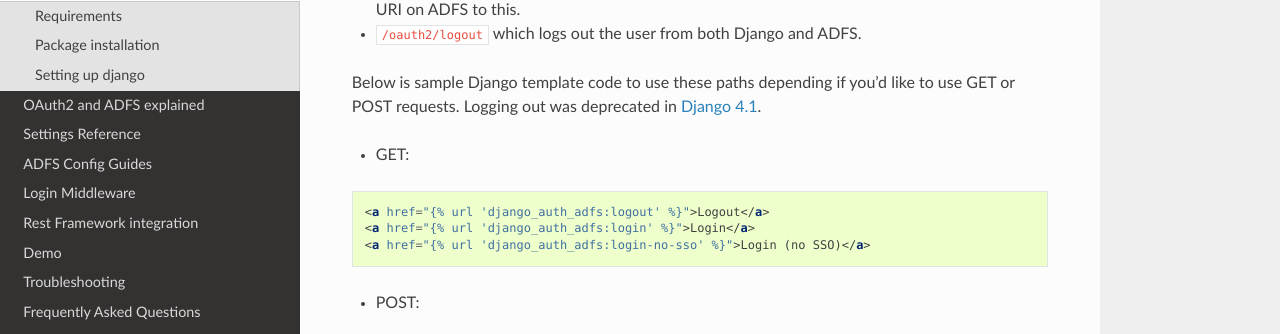
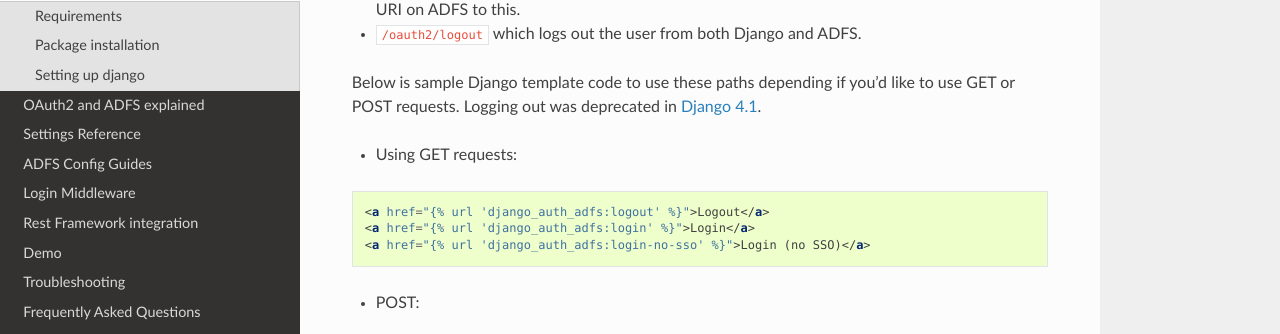
Before and after one commit to snok/django-auth-adfs, a Sphinx documentation site: the page built from docs/install.rst, in a window 1280 px wide and 900 px high, scrolled down 1978 px. Shown: the part 161-495 px from the top of the window. Built offline with Sphinx 7.4.7 and the Read the Docs theme 2.0.0, drawn with Linux system fonts in a browser that asks for light colours; pages that are not in the unit, such as notebooks, are missing from menus.

Commit message:
Update docs/install.rst
Co-authored-by: Tim Schilling <schilling711@gmail.com>

```diff
--- a/docs/install.rst
+++ b/docs/install.rst
@@ -106,7 +106,7 @@ Below is sample Django template code to use these paths depending if
 you'd like to use GET or POST requests. Logging out was deprecated in
 `Django 4.1 <https://docs.djangoproject.com/en/5.1/releases/4.1/#features-deprecated-in-4-1>`_.
 
-- GET:
+- Using GET requests:
 
 .. code-block:: html
 
```
